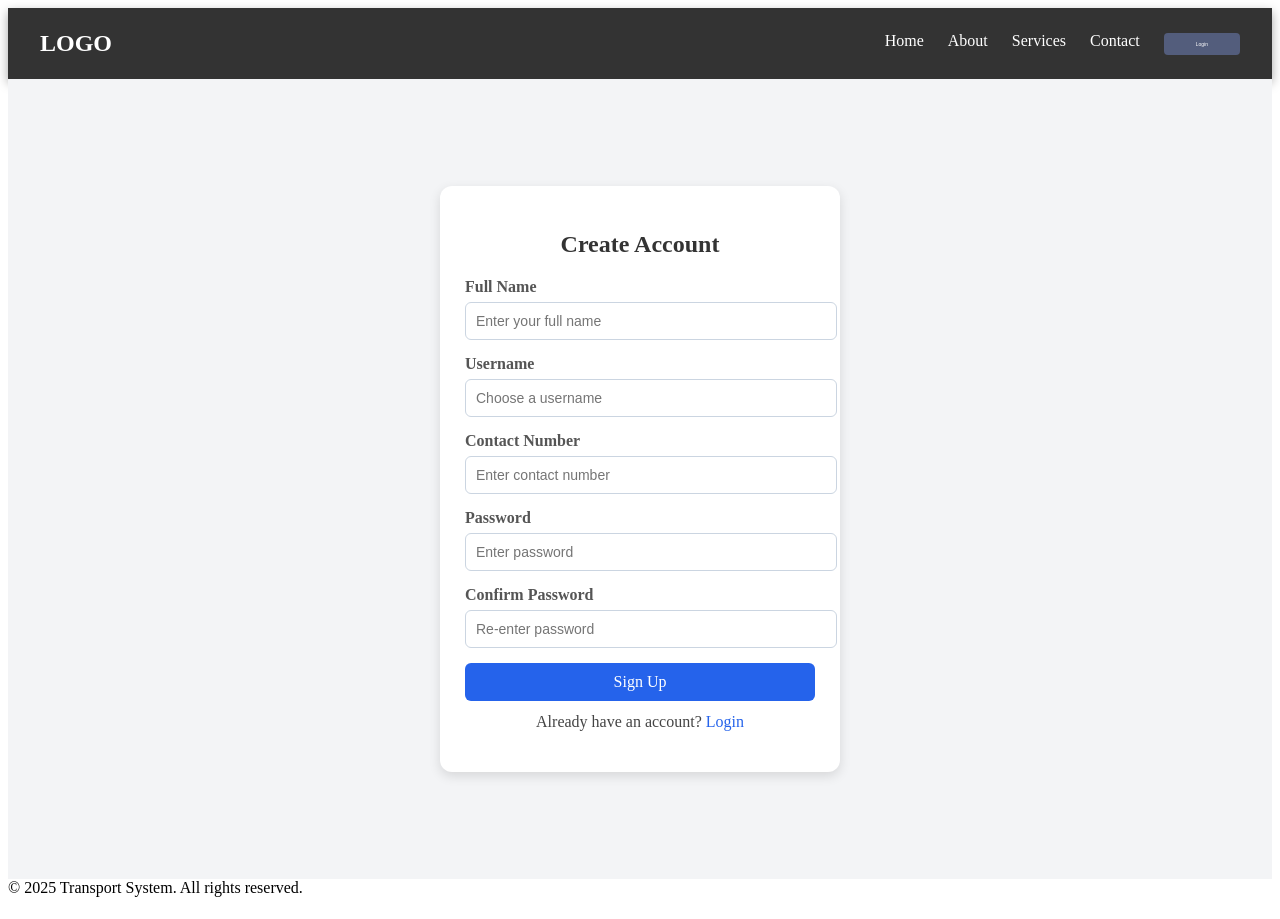
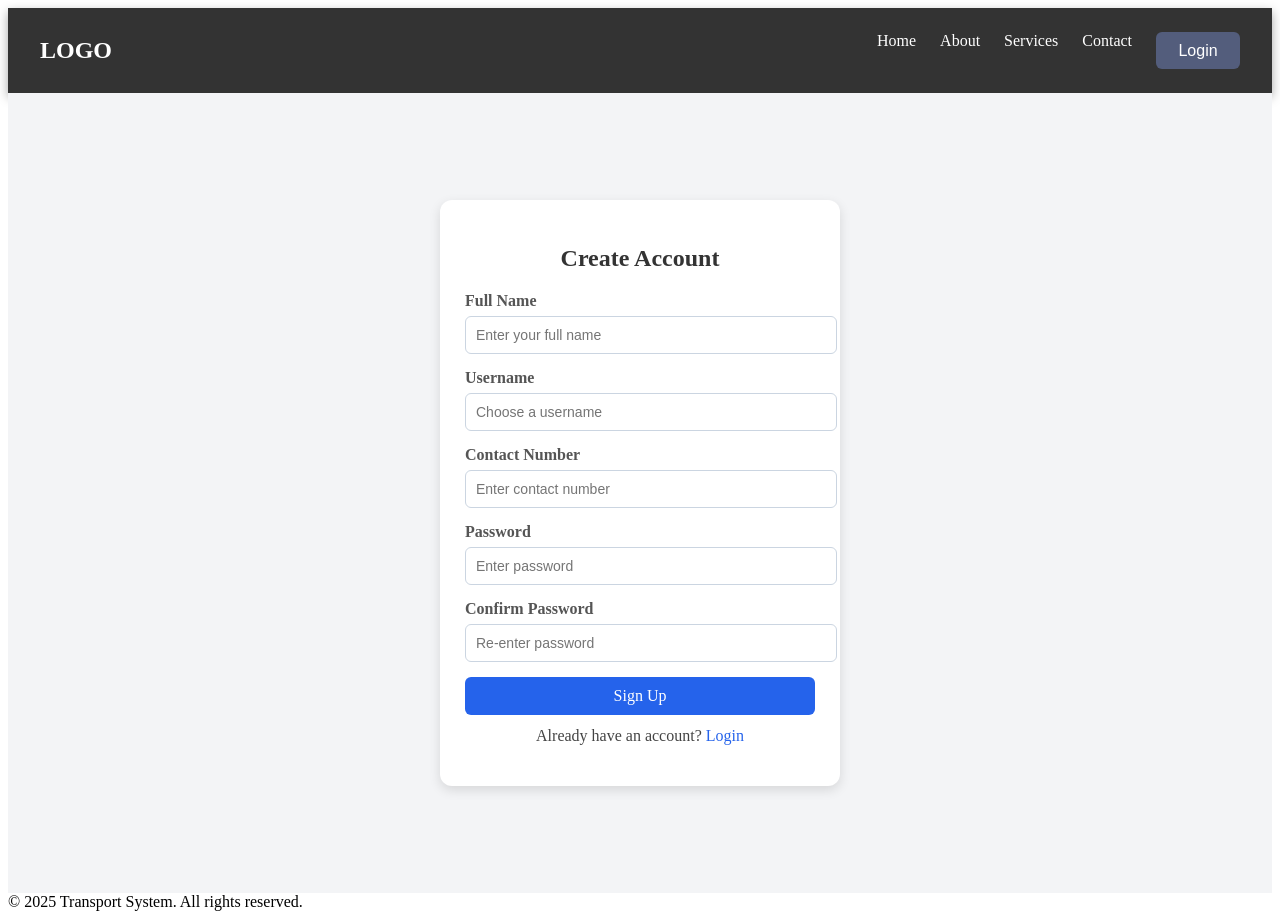
Before and after one commit to SUMIT-77985/transport-management-system, a Next.js app: page /signup in a window 1280 px wide. Built offline with nearby package versions, Linux system fonts and the light colour scheme.

Commit message:
Login button ui fixed
login button works like a button (uses route to go to the next page ) and css has been fixed.

```diff
--- a/src/components/Navbar.css
+++ b/src/components/Navbar.css
@@ -1,23 +1,34 @@
 /* ------------------------------------------------------
-   ORIGINAL NAVBAR UI (kept exactly as you provided)
+   NAVBAR BASE UI
 ------------------------------------------------------ */
 .navbar {
   display: flex;
   justify-content: space-between;
   align-items: center;
+
   background-color: #333;
   padding: 0.5rem 2rem;
 
-  /* Added smooth animation class */
+  color: #fff;
   box-shadow: 0 4px 10px rgba(0, 0, 0, 0.35);
+
+  /* Animation */
+  opacity: 0;
+  animation: slideDownFade 0.6s ease-out forwards;
 }
 
+/* ------------------------------------------------------
+   LOGO
+------------------------------------------------------ */
 .logo {
   color: #fff;
   font-size: 1.5rem;
   font-weight: bold;
 }
 
+/* ------------------------------------------------------
+   NAV LINKS
+------------------------------------------------------ */
 .nav-links {
   list-style: none;
   display: flex;
@@ -28,8 +39,6 @@
   color: #fff;
   text-decoration: none;
   font-size: 1rem;
-
-  /* smooth color + underline animation */
   position: relative;
   transition: color 0.3s ease;
 }
@@ -38,31 +47,7 @@
   color: #f0a500;
 }
 
-#logbutton {
-  background-color: #535d7c; /* Tailwind blue-900 */
-  color: white;
-  padding: 0.5rem 2rem;  /* Wider padding */
-  border: none;
-  border-radius: 4px;       /* Rounded button */
-  font-size: 5px;
-  cursor: pointer;
-  transition: background-color 0.3s ease, transform 0.2s ease;
-}
-
-#logbutton:hover {
-  background-color: #4970dc; /* Tailwind blue-700 */
-  transform: translateY(-2px); /* subtle lift */
-}
-
-#logbutton a {
-  color: white;
-  text-decoration: none;
-}
-
-
-/* ------------------------------------------------------
-   NEW: Hover underline animation (smooth bar)
------------------------------------------------------- */
+/* Animated underline */
 .nav-links li a::after {
   content: "";
   position: absolute;
@@ -79,13 +64,89 @@
 }
 
 /* ------------------------------------------------------
-   NEW: Navbar slide-down + fade animation
+   LOGIN BUTTON
 ------------------------------------------------------ */
-.navbar {
-  opacity: 0;
-  animation: slideDownFade 0.6s ease-out forwards;
+#logbutton {
+  background-color: #535d7c;
+  color: white;
+  padding: 0.6rem 1.4rem;
+
+  border: none;
+  border-radius: 6px;
+
+  font-size: 1rem;
+  cursor: pointer;
+
+  transition: background-color 0.3s ease, transform 0.2s ease;
 }
 
+#logbutton:hover {
+  background-color: #4970dc;
+  transform: translateY(-2px);
+}
+
+/* Make link inside button white */
+#logbutton a {
+  color: white;
+  text-decoration: none;
+}
+
+/* ------------------------------------------------------
+   ACCOUNT SECTION
+------------------------------------------------------ */
+.account {
+  display: flex;
+  align-items: center;
+  gap: 8px;
+}
+
+/* Beautiful gradient account button */
+.account-btn {
+  background: linear-gradient(90deg, #06b6d4 0%, #3b82f6 100%);
+  color: #fff;
+
+  padding: 6px 14px;
+  border-radius: 9999px;
+  border: none;
+
+  font-weight: 600;
+  cursor: pointer;
+
+  box-shadow: 0 6px 18px rgba(59, 130, 246, 0.18);
+
+  transform: translateY(-4px) scale(0.98);
+  transition: transform 240ms cubic-bezier(.2,.9,.3,1), box-shadow 240ms;
+
+  opacity: 0;
+  animation: fadeInSlide 360ms ease forwards;
+}
+
+.account-btn:hover {
+  transform: translateY(-6px) scale(1.02);
+  box-shadow: 0 10px 26px rgba(59,130,246,0.26);
+}
+
+/* Logout button */
+.logout-btn {
+  background: transparent;
+  color: #fff;
+  border: 1px solid rgba(255,255,255,0.14);
+
+  padding: 6px 12px;
+  border-radius: 8px;
+
+  cursor: pointer;
+  transition: background 200ms, color 200ms, transform 120ms;
+}
+
+.logout-btn:hover {
+  background: rgba(255,255,255,0.06);
+  transform: translateY(-2px);
+}
+
+/* ------------------------------------------------------
+   ANIMATIONS
+------------------------------------------------------ */
 @keyframes slideDownFade {
   0% {
     transform: translateY(-20px);
@@ -97,57 +158,30 @@
   }
 }
 
-/* ------------------------------------------------------
-   Account styles + animations
------------------------------------------------------- */
-.account {
-  display: flex;
-  align-items: center;
-  gap: 8px;
+@keyframes fadeInSlide {
+  from {
+    opacity: 0;
+    transform: translateY(-6px) scale(0.98);
+  }
+  to {
+    opacity: 1;
+    transform: translateY(0) scale(1);
+  }
 }
 
-.account-btn {
-  background: linear-gradient(90deg,#06b6d4 0%,#3b82f6 100%);
-  color: #fff;
-  padding: 6px 12px;
-  border-radius: 9999px;
-  border: none;
-  font-weight: 600;
-  cursor: pointer;
-  box-shadow: 0 6px 18px rgba(59,130,246,0.18);
-  transform: translateY(-4px) scale(0.98);
-  transition: transform 240ms cubic-bezier(.2,.9,.3,1), box-shadow 240ms;
-  opacity: 0;
-  animation: fadeInSlide 360ms ease forwards;
+/* ------------------------------------------------------
+   RESPONSIVE
+------------------------------------------------------ */
+@media (max-width: 640px) {
+  .nav-links {
+    gap: 0.8rem;
+  }
+
+  #logbutton {
+    padding: 0.5rem 1rem;
+  }
+
+  .account-btn {
+    padding: 6px 10px;
+  }
 }
-
-.account-btn:hover {
-  transform: translateY(-6px) scale(1.02);
-  box-shadow: 0 10px 26px rgba(59,130,246,0.26);
-}
-
-.logout-btn {
-  background: transparent;
-  color: #fff;
-  border: 1px solid rgba(255,255,255,0.14);
-  padding: 6px 10px;
-  border-radius: 8px;
-  cursor: pointer;
-  transition: background 200ms, color 200ms, transform 120ms;
-}
-
-.logout-btn:hover {
-  background: rgba(255,255,255,0.06);
-  transform: translateY(-2px);
-}
-
-@keyframes fadeInSlide {
-  from { opacity: 0; transform: translateY(-6px) scale(0.98); }
-  to { opacity: 1; transform: translateY(0) scale(1); }
-}
-
-/* small responsive tweak */
-@media (max-width: 640px) {
-  .nav-links { gap: 0.8rem; }
-  .account-btn { padding: 6px 10px; }
-}
```
